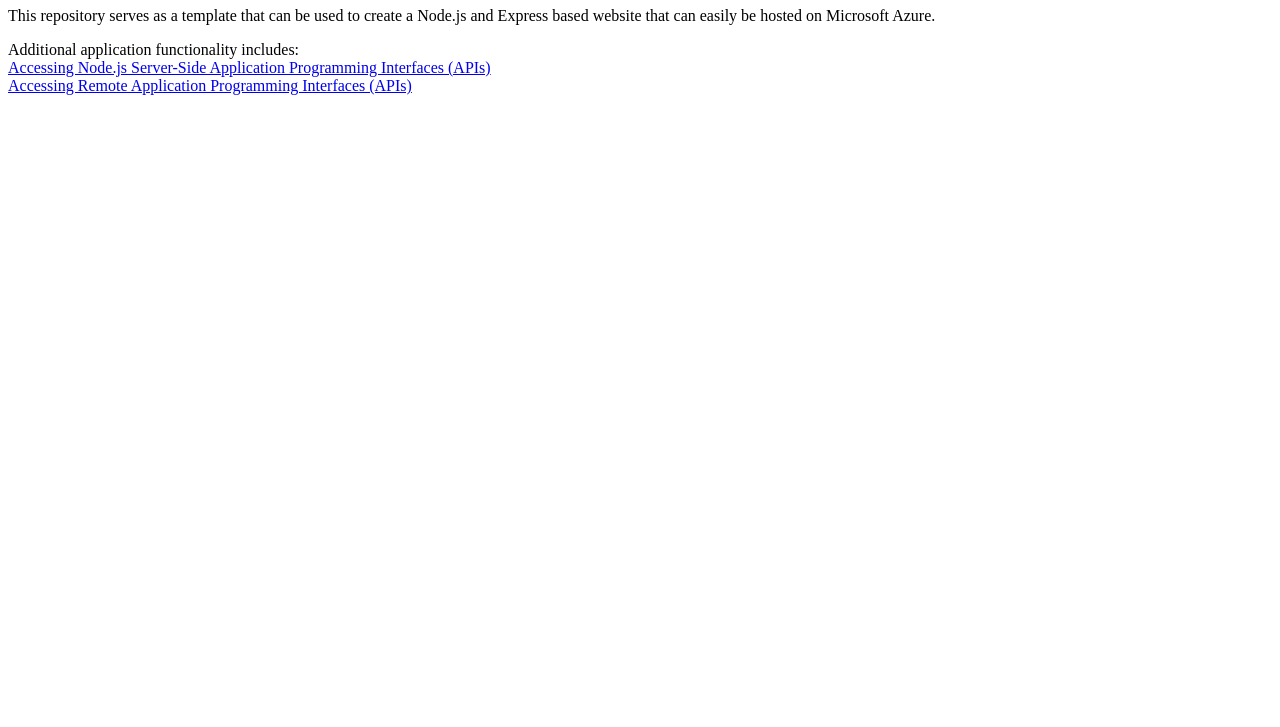
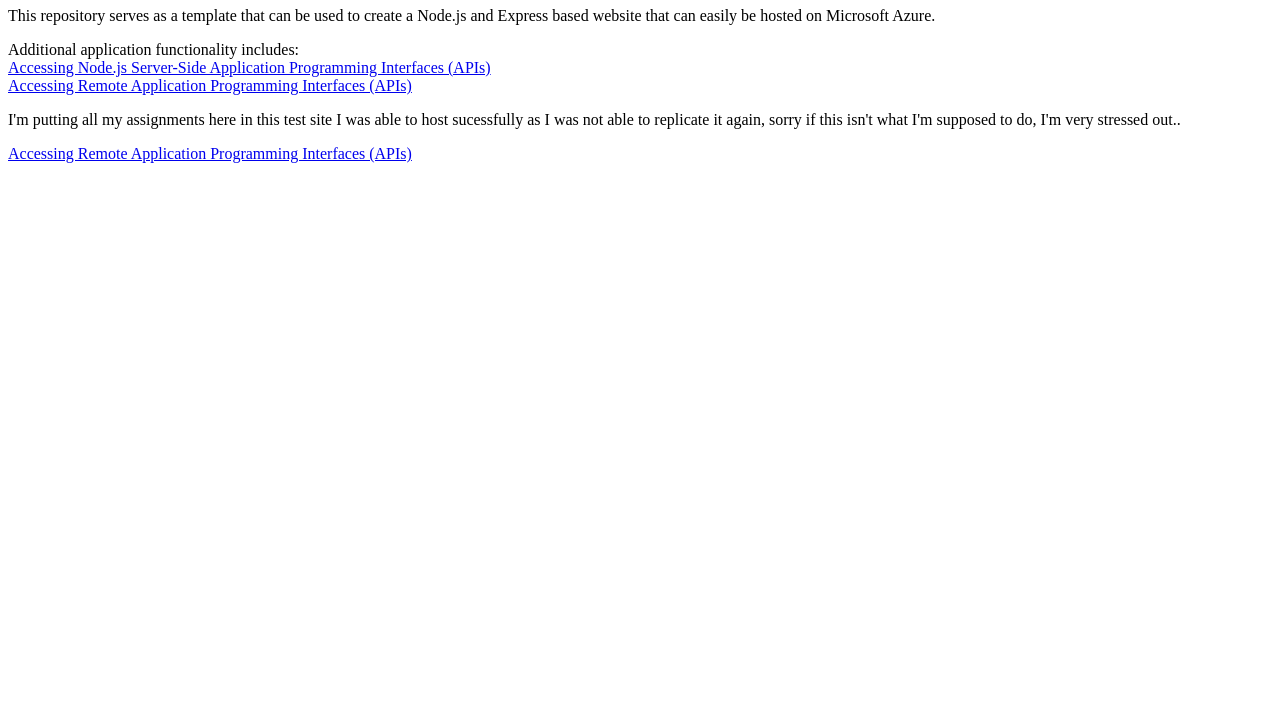
Before and after one commit to MPooleGit/node-js-on-azure-test, a website: page static/index.html in a window 1280 px wide. Shown: the part 73-800 px from the top of the page. Drawn offline with Linux system fonts and the light colour scheme.

Commit message:
Update index.html

```diff
--- a/static/index.html
+++ b/static/index.html
@@ -11,5 +11,7 @@ be hosted on Microsoft Azure.</p>
 Additional application functionality includes:<br />
 <a href="fetching-from-server.html">Accessing Node.js Server-Side Application Programming Interfaces (APIs)</a><br />
 <a href="fetching-remote-dog-breeds.html">Accessing Remote Application Programming Interfaces (APIs)</a>
+<p>I'm putting all my assignments here in this test site I was able to host sucessfully as I was not able to replicate it again, sorry if this isn't what I'm supposed to do, I'm very stressed out..</p>
+<a href="PortfolioIndex.html">Accessing Remote Application Programming Interfaces (APIs)</a>
 </body>
 </html>
```
